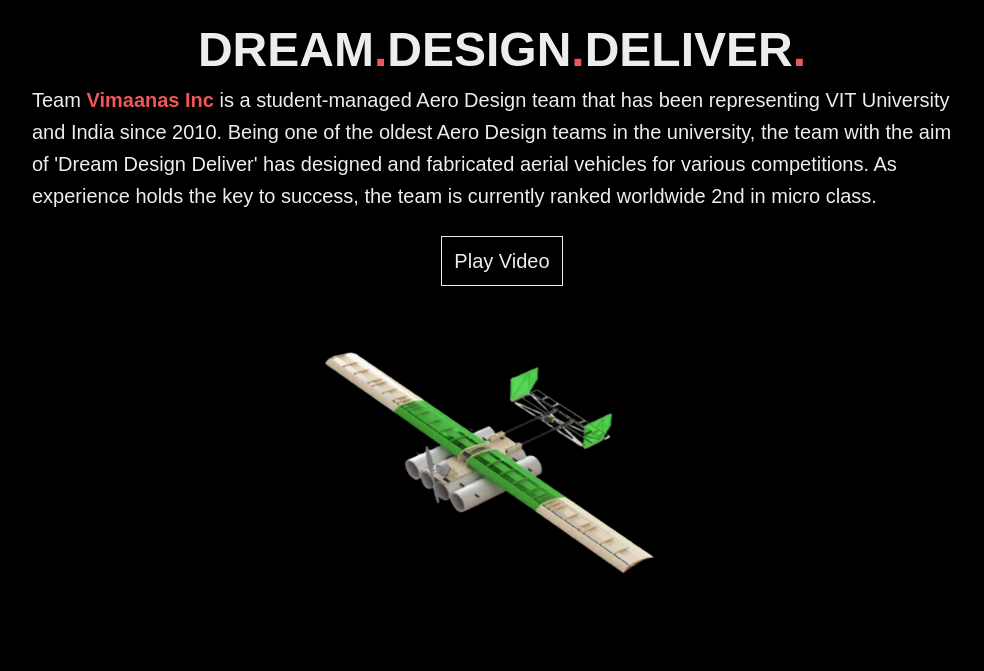
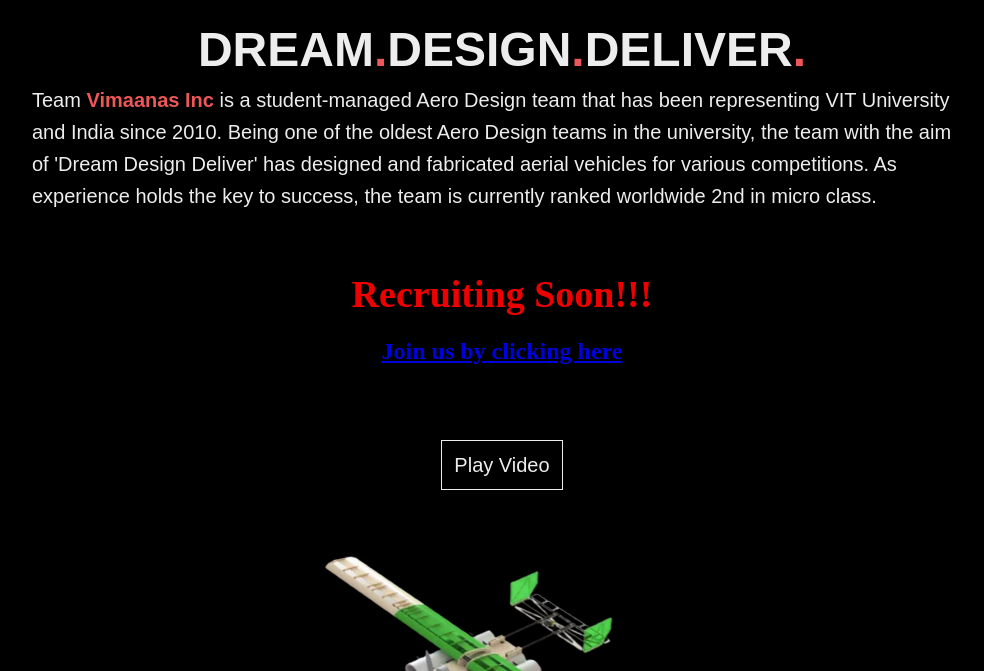
Before and after one commit to Anirudh1452/vimaanas-website, a plain HTML site: page index.html in a window 1280 px wide. Shown: the part 94-765 px from the top of the page, without its empty margins (138-1122 px from the left). Drawn offline with nearby package versions, Linux system fonts and the light colour scheme; a script that the page names is missing.

Commit message:
Update index.html

```diff
--- a/index.html
+++ b/index.html
@@ -44,7 +44,11 @@
       <div class="div-block-3">
         <h1 class="heading hero">DREAM<span class="text-span">. </span>DESIGN<span class="text-span-2">.</span> DELIVER<span class="text-span-3">.</span></h1>
         <div class="text-block-2">Team <span class="text-span-5">Vimaanas Inc</span> is a student-managed Aero Design team that has been representing VIT University and India since 2010. Being one of the oldest Aero Design teams in the university, the team with the aim of &#x27;Dream Design Deliver&#x27; has designed and fabricated aerial vehicles for various competitions. As experience holds the key to success, the team is currently ranked worldwide 2nd in micro class.</div>
-      </div>
+      </div><br>
+      <div><br>
+      <h1 style="font-family: ubuntu;size: 2500px;color:red;text-align:center;">Recruiting Soon!!!</h1>
+      <h3 style="font-family: ubuntu;size: 2000px;color: red;text-align:center;"><a href="https://docs.google.com/forms/d/e/1FAIpQLSfA76wLPjsJWWbAtxpfzCc4ClOEPESdI0gK0yaCvdwOdyKIDg/viewform" target="_blank">Join us by clicking here</a></h3><br>
+      </div><br>
       <div class="div-block-4">
         <a href="https://www.youtube.com/embed/uNFqFM4oUug" data-w-id="a02029b9-26c1-d895-dedc-1241822b1ce6 " class="button w-button" target="_blank" > Play Video</a>
          </div>
```
